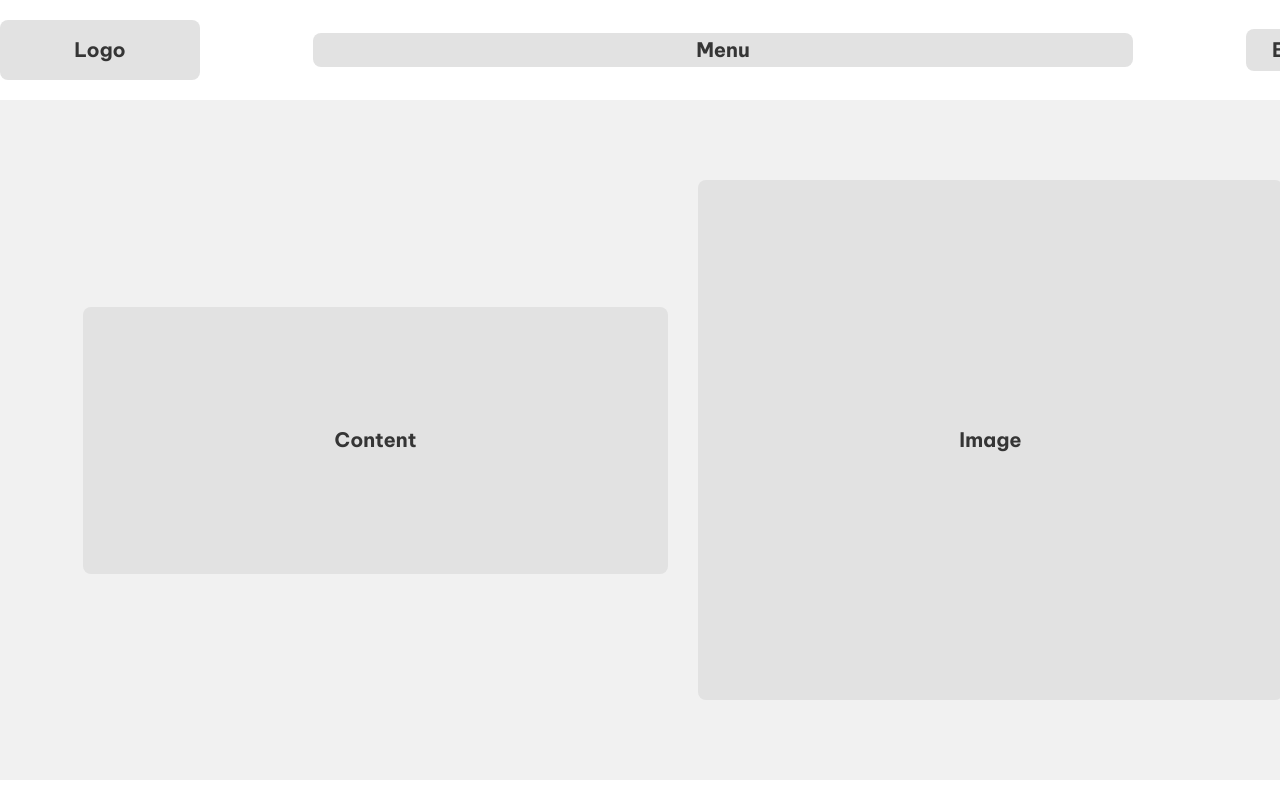
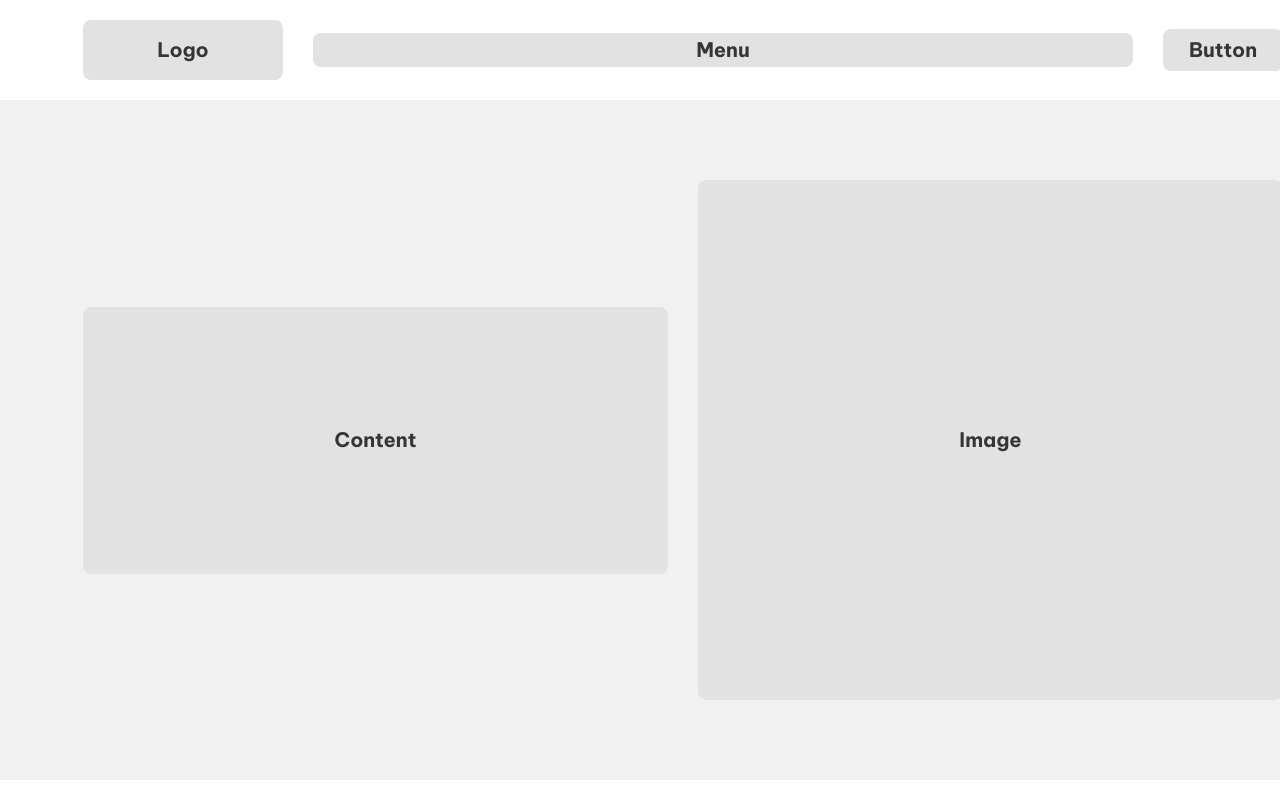
Before and after one commit to hashi0809/baitap4, a plain HTML site: page index.html in a window 1280 px wide. Shown: the top 800 px of the page. Drawn offline with Linux system fonts and the light colour scheme.

Commit message:
sửa gap header 30px

```diff
--- a/style.css
+++ b/style.css
@@ -50,8 +50,8 @@ body {
 .header-layout {
   display: flex;
   align-items: center;
-  justify-content: space-between;
-  gap: var(--gap);
+  gap: 30px;
+  padding-inline: 83px;
 }
 
 .logo {
@@ -67,6 +67,7 @@ body {
 .header-button {
   flex: 0 0 120px;
   height: 42px;
+  margin-left: auto;
 }
 
 .hero {
```
